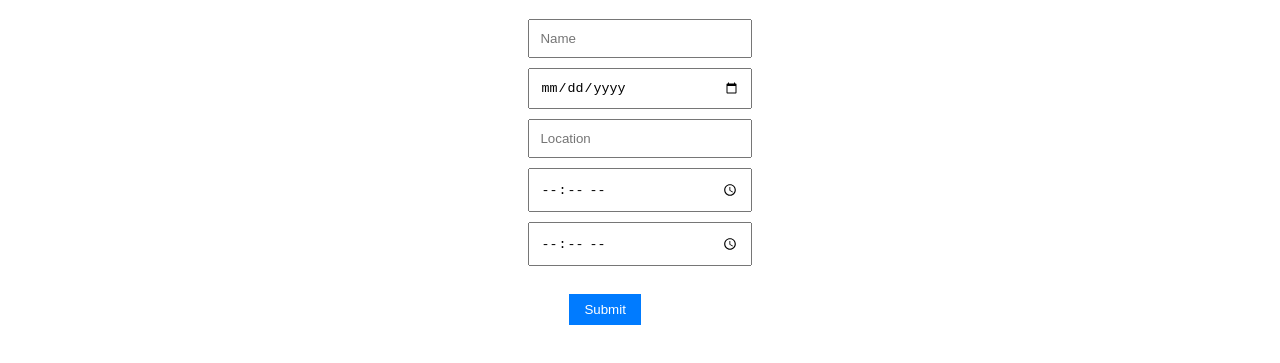
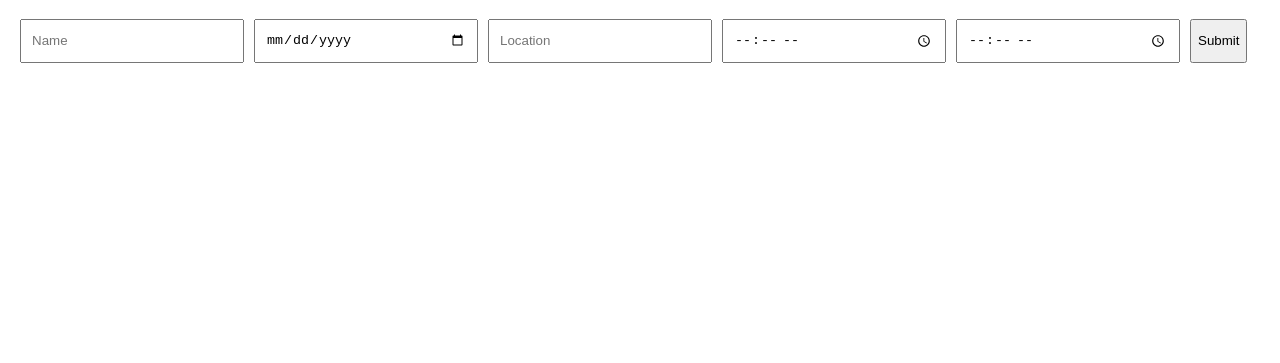
Before and after one commit to tushar-alt/check_ems, a plain HTML site: page index.html in a window 1280 px wide. Shown: the part 61-424 px from the top of the page. Drawn offline with Linux system fonts and the light colour scheme; no server answers.

Commit message:
Update index.html

```diff
--- a/index.html
+++ b/index.html
@@ -36,13 +36,7 @@
       margin-bottom: 10px;
       width: 200px;
     }
-    button {
-      padding: 8px 15px;
-      background-color: #007bff;
-      color: #fff;
-      border: none;
-      cursor: pointer;
-    }
+
 
     button:hover {
       background-color: #0056b3;
@@ -69,7 +63,7 @@
   <h1>CRUD Operations</h1>
 
   <!-- Form for creating an item -->
-  <form style="margin-left: 41%;" id="createForm">
+  <form style="display: flex; width: 100%;" id="createForm">
     <input  type="text" id="nameInput" placeholder="Name"><br/>
     <input id="date" type="date" placeholder="Date"><br/>
     <input type="text" id="descriptionInput" placeholder="Location"><br/>
@@ -77,7 +71,7 @@
     <input type = "time" id="outTIme" placeholder="Out-Time"><br/>
 
     <br/>
-    <button style="margin-left: 41px;" type="submit">Submit</button>
+    <button  style = "height: 44px;" type="submit">Submit</button>
   </form>
 
 
```
